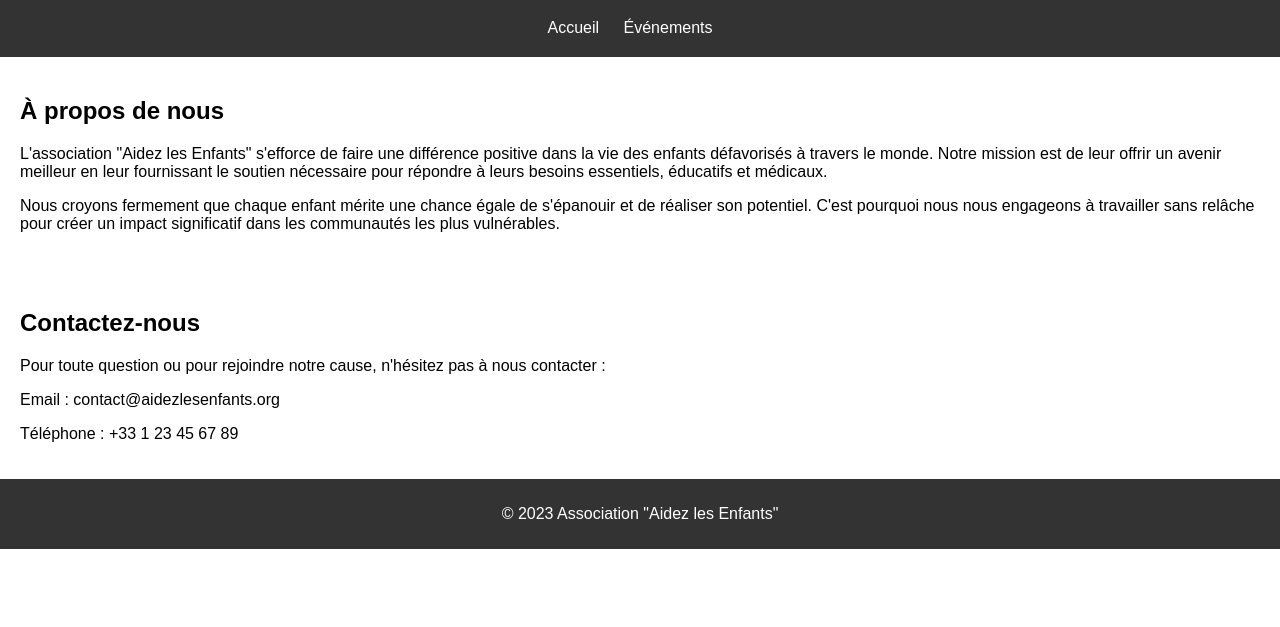
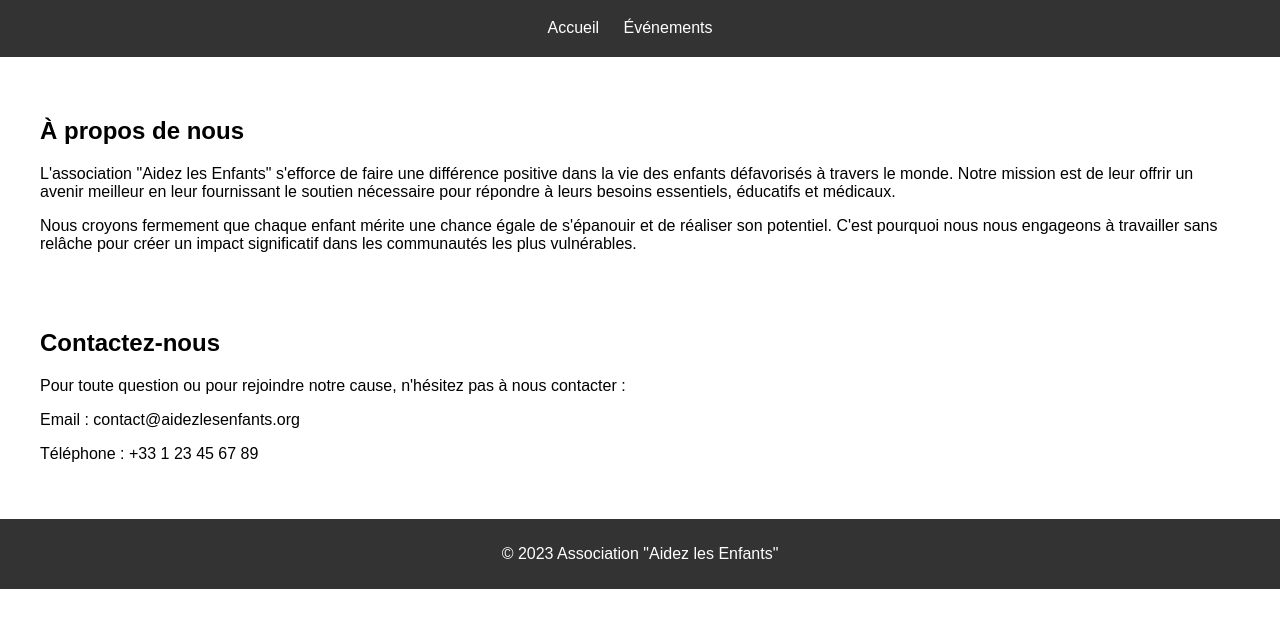
Before and after one commit to KromahMouhamadou/Aidez-les-Enfants, a plain HTML site: page index.html in a window 1280 px wide. Shown: the part 81-708 px from the top of the page. Drawn offline with Linux system fonts and the light colour scheme.

Commit message:
creation styles balise main

```diff
--- a/styles.css
+++ b/styles.css
@@ -29,6 +29,11 @@ nav ul li a {
     text-decoration: none;
 }
 
+main {
+    flex-grow: 1;
+    padding: 20px;
+}
+
 /* Page d'accueil */
 .presentation, .contact {
     padding: 20px;
```
